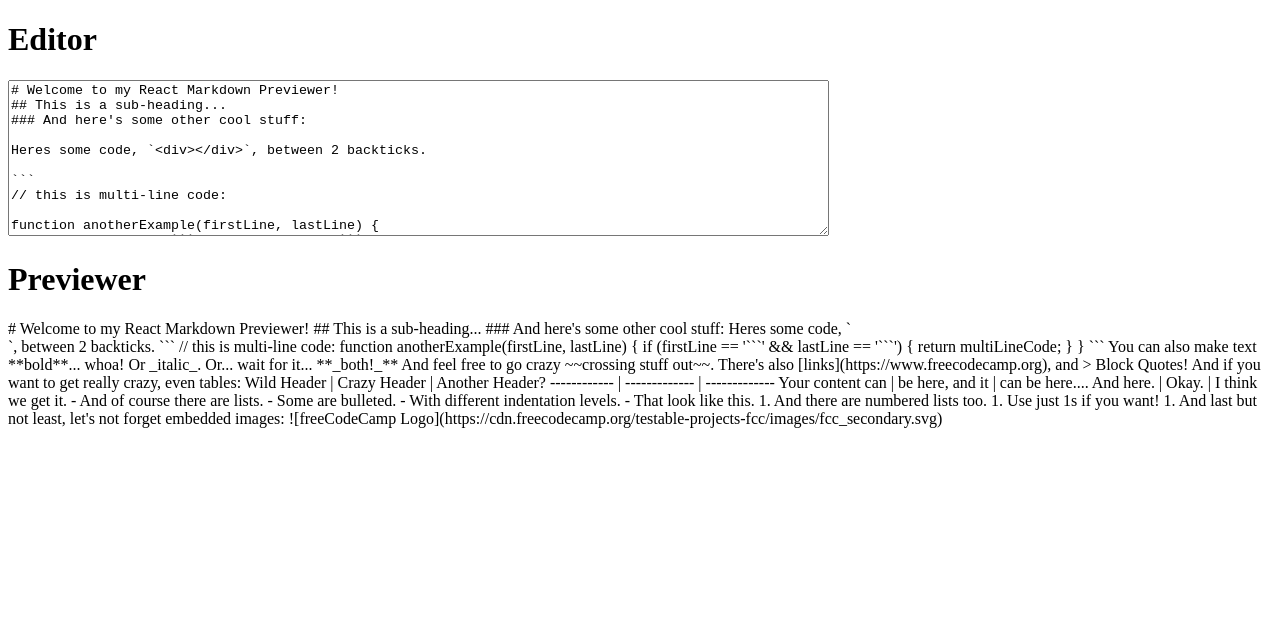
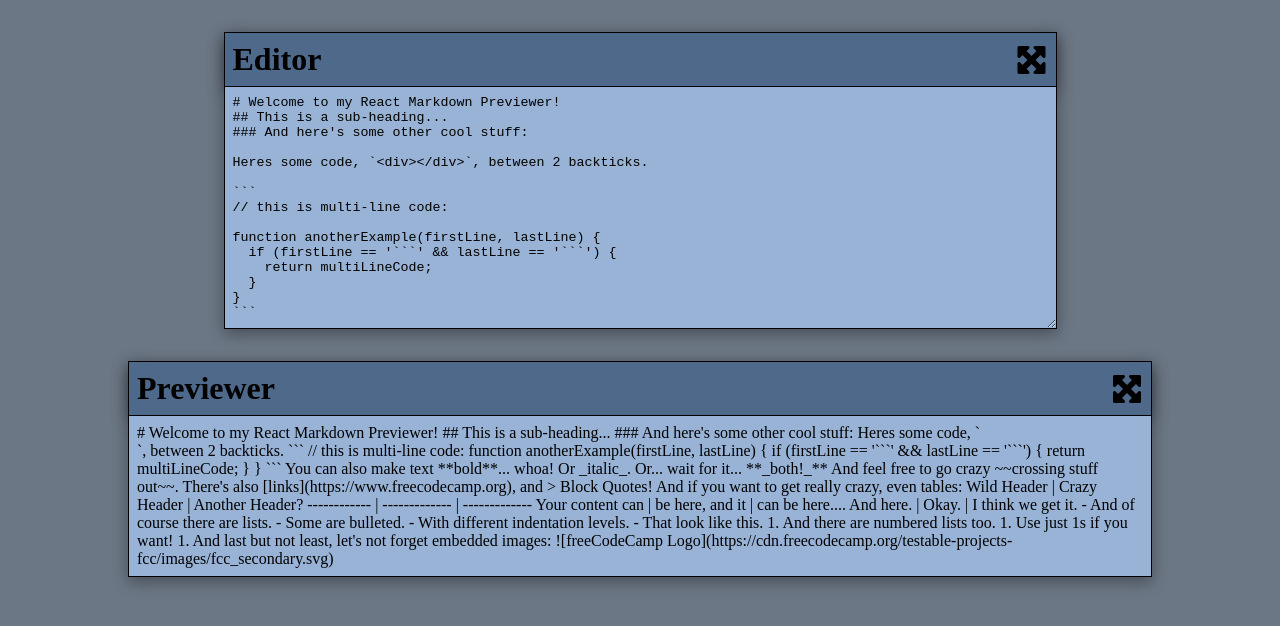
Before and after one commit to djsereno/Markdown-Previewer, a website: page index.html in a window 1280 px wide. Drawn offline with nearby package versions, Linux system fonts and the light colour scheme.

Commit message:
updated styles

```diff
--- a/index.css
+++ /dev/null
@@ -1,3 +0,0 @@
-.test {
-    color: red;
-}
--- a/index.html
+++ b/index.html
@@ -5,27 +5,38 @@
     <meta name="viewport" content="width=device-width, initial-scale=1.0" />
     <meta http-equiv="X-UA-Compatible" content="ie=edge" />
     <title>My Website</title>
-    <link rel="stylesheet" href="./index.css" />
+    <link rel="stylesheet" href="./styles.css" />
     <link rel="icon" href="./favicon.ico" type="image/x-icon" />
     <script src="https://ajax.googleapis.com/ajax/libs/jquery/3.6.0/jquery.min.js"></script>
+    <script
+      src="https://kit.fontawesome.com/e89148c565.js"
+      crossorigin="anonymous"
+    ></script>
+    <script src="index.js"></script>
   </head>
 
   <body>
     <main>
-      <div id="editor-container">
-        <h1>Editor</h1>
+      <div id="input-container" class="container">
+        <div class="titlebar">
+          <h1>Editor</h1>
+          <i class="fa-solid fa-maximize button"></i>
+        </div>
         <textarea
           id="markdown-input"
-          rows="10"
+          rows="15"
           cols="100"
           oninput="updatePreview();"
         ></textarea>
       </div>
-      <div id="preview-container">
-        <h1>Previewer</h1>
+
+      <div id="preview-container" class="container">
+        <div class="titlebar">
+          <h1>Previewer</h1>
+          <i class="fa-solid fa-maximize button"></i>
+        </div>
         <div id="markdown-preview"></div>
       </div>
     </main>
-    <script src="index.js"></script>
   </body>
 </html>
--- a/index.js
+++ b/index.js
@@ -51,9 +51,7 @@ $(document).ready(function () {
     markdownInput = placeholder;
     $(markdownInputId).val(placeholder);
   }
-
   $(markdownPreviewId).html(markdownInput);
-
 });
 
 function updatePreview() {
--- /dev/null
+++ b/styles.css
@@ -0,0 +1,75 @@
+* {
+  margin: 0;
+  padding: 0;
+  box-sizing: border-box;
+  scroll-behavior: smooth;
+}
+
+:root {
+  /*   COLORS */
+  --color-background: #6c7785;
+  --color-titlebar: #4f698a;
+  --color-window-background: #98b3d6;
+}
+
+body {
+  background-color: var(--color-background);
+}
+
+.titlebar {
+  display: flex;
+  justify-content: space-between;
+  align-items: center;
+  padding: 0.5rem;
+  background-color: var(--color-titlebar);
+  border: 1px solid black;
+
+  box-shadow: rgba(0, 0, 0, 0.35) 0px 5px 15px;
+}
+
+i {
+  font-size: 2rem;
+}
+
+i:hover {
+  color: blue;
+  cursor: pointer;
+}
+
+#input-container {
+  display: flex;
+  flex-direction: column;
+  margin: 2rem auto;
+  width: max-content;
+
+  box-shadow: rgba(0, 0, 0, 0.35) 0px 5px 15px;
+}
+
+#markdown-input {
+  padding: 0.5rem;
+  border: 1px solid black;
+  border-top: 0px;
+  resize: vertical;
+  background-color: var(--color-window-background);
+}
+
+#markdown-input:focus {
+  outline: none;
+}
+
+#preview-container {
+  display: flex;
+  flex-direction: column;
+  margin: 2rem auto;
+  width: 80%;
+
+  box-shadow: rgba(0, 0, 0, 0.35) 0px 5px 15px;
+}
+
+#markdown-preview {
+  padding: 0.5rem;
+  border: 1px solid black;
+  border-top: 0px;
+  resize: vertical;
+  background-color: var(--color-window-background);
+}
```
